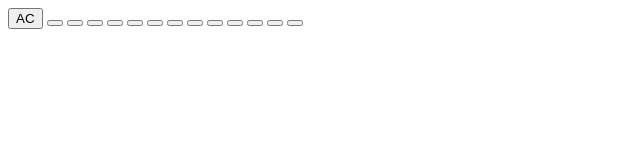
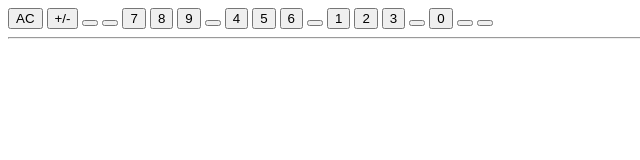
Before and after one commit to kadjialan/calculator-page-html, a plain HTML site: page index.html in a window 1280 px wide. Shown: the whole page, without its empty margins (0-640 px from the left). Drawn offline with Linux system fonts and the light colour scheme.

Commit message:
html design

```diff
--- a/index.html
+++ b/index.html
@@ -10,20 +10,27 @@
 <body>
     <div class="main">
         <button>AC</button>
-        <button></button>
-        <button></button>
-        <button></button>
-        <button></button>
-        <button></button>
-        <button></button>
-        <button></button>
-        <button></button>
-        <button></button>
-        <button></button>
-        <button></button>
-        <button></button>
-        <button></button>
+        <button>+/-</button>
+        <button><i class="fa-solid fa-percent"></i></button>
+        <button><i class="fa-solid fa-divide"></i></button>
+        <button>7</button>
+        <button>8</button>
+        <button>9</button>
+        <button><i class="fa-solid fa-xmark"></i></button>
+        <button>4</button>
+        <button>5</button>
+        <button>6</button>
+        <button><i class="fa-solid fa-minus"></i></button>
+        <button>1</button>
+        <button>2</button>
+        <button>3</button>
+        <button><i class="fa-solid fa-plus"></i></button>
+        <button>0</button>
+        <button><i class="fa-solid fa-period"></i></button>
+        <button><i class="fa-solid fa-equals"></i></button>
     </div>
-
+    <footer>
+        <hr>
+    </footer>
 </body>
 </html>
```
